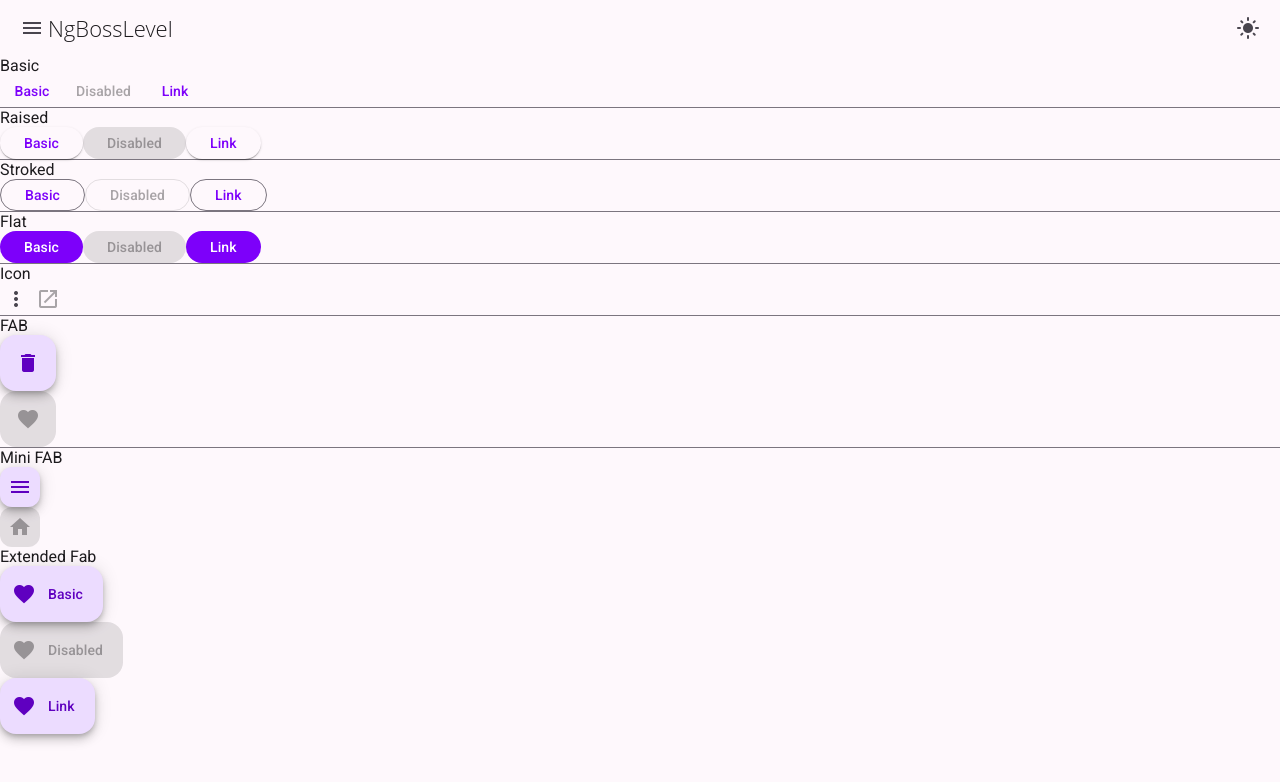
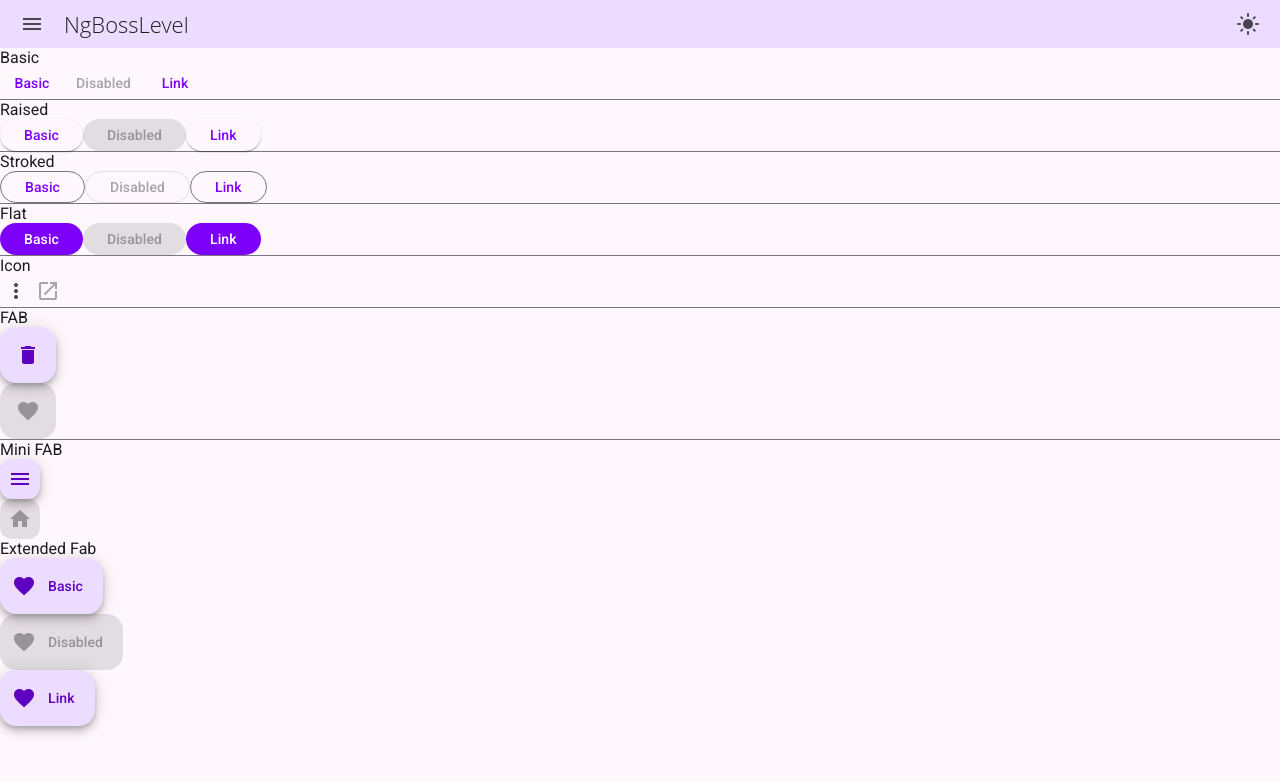
Before and after one commit to devcobos/NgBossLevel, an Angular app: page / in a window 1280 px wide. Shown: the top 782 px of the page. Built offline with nearby package versions, Linux system fonts and the light colour scheme.

Commit message:
Fix styles sidenav

```diff
--- a/src/app/core/layout/sidenav/sidenav-toolbar/sidenav-toolbar.component.scss
+++ b/src/app/core/layout/sidenav/sidenav-toolbar/sidenav-toolbar.component.scss
@@ -1,9 +1,7 @@
-s.sidenav-toolbar {
+.sidenav-toolbar {
   background-color: var(--mdc-fab-container-color, var(--mat-sys-primary-container));
   width: 100%;
   height: var(--mat-toolbar-mobile-height, 56px);
-  position: fixed;
-  z-index: 2;
 
   &_app-name {
     margin-left: 1rem;
```
